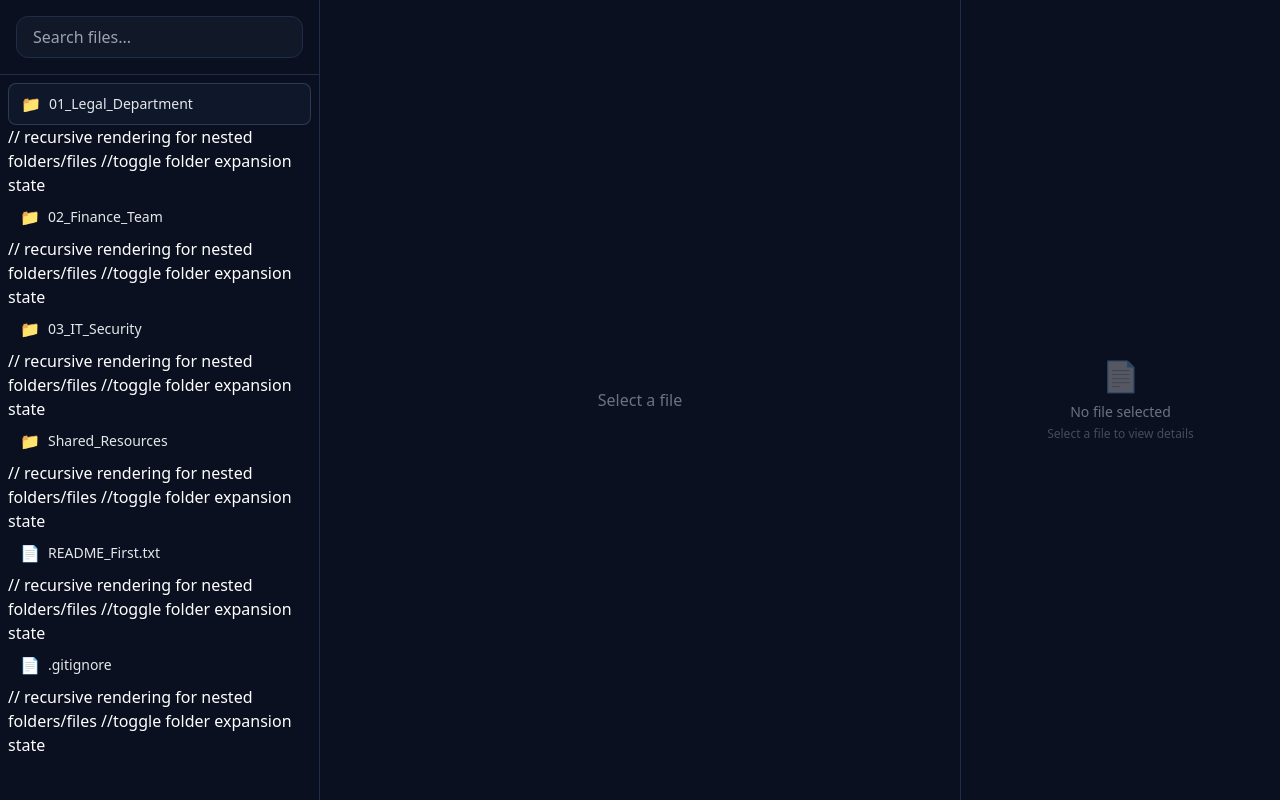
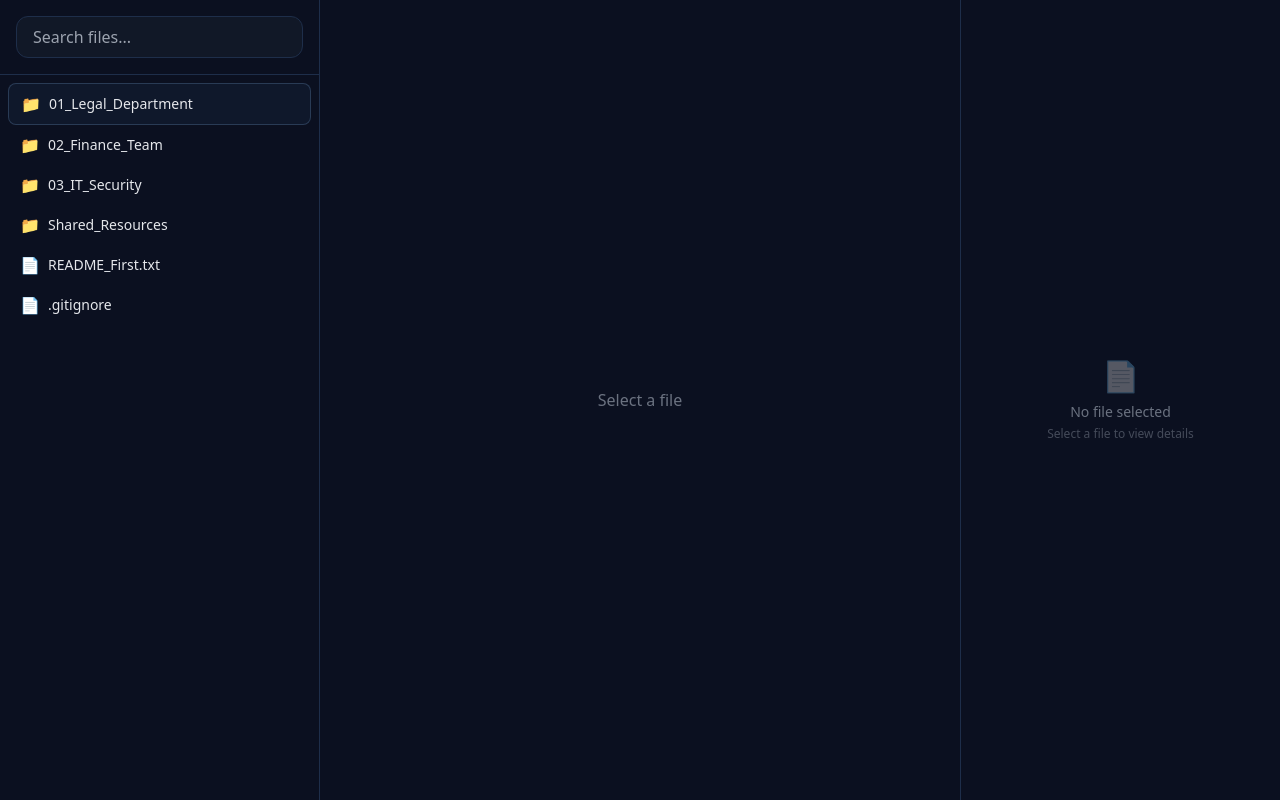
Before and after one commit to cadeauxcornerstone/SecureVault-Dashboard, a React (Vite) app: page / in a window 1280 px wide. Built offline with nearby package versions, Linux system fonts and the light colour scheme.

Commit message:
removed development comments from production UI

```diff
--- a/src/components/PropertiesPanel.jsx
+++ b/src/components/PropertiesPanel.jsx
@@ -85,7 +85,7 @@ function SectionTitle({ title }) {
     </div>
   );
 }
-// Cyber-secure inspector panel styling
+
 function InfoRow({ label, value }) {
   return (
     <div className="flex justify-between text-xs">
--- a/src/components/TreeNode.jsx
+++ b/src/components/TreeNode.jsx
@@ -19,7 +19,7 @@ export default function TreeNode({
 
   function handleClick(e) {
     e.stopPropagation();
-    // separate focus state from selection state
+
     setFocusedId(node.id);
 
     if (isFolder) {
@@ -33,7 +33,7 @@ export default function TreeNode({
     }
   }
 
-  // 🔥 ONLY SHOW FOCUS WHEN TREE IS ACTIVE (VS CODE BEHAVIOR)
+  //  ONLY SHOW FOCUS WHEN TREE IS ACTIVE (VS CODE BEHAVIOR)
   const showFocus = isFocused && treeActive;
 
   return (
@@ -66,8 +66,6 @@ export default function TreeNode({
           {node.name}
         </span>
       </div>
-          // recursive rendering for nested folders/files
-          //toggle folder expansion state
 
       {isFolder &&
         isExpanded &&
```
Also changed, not shown: 1 other file (tests, documents, lock files or other folders).
